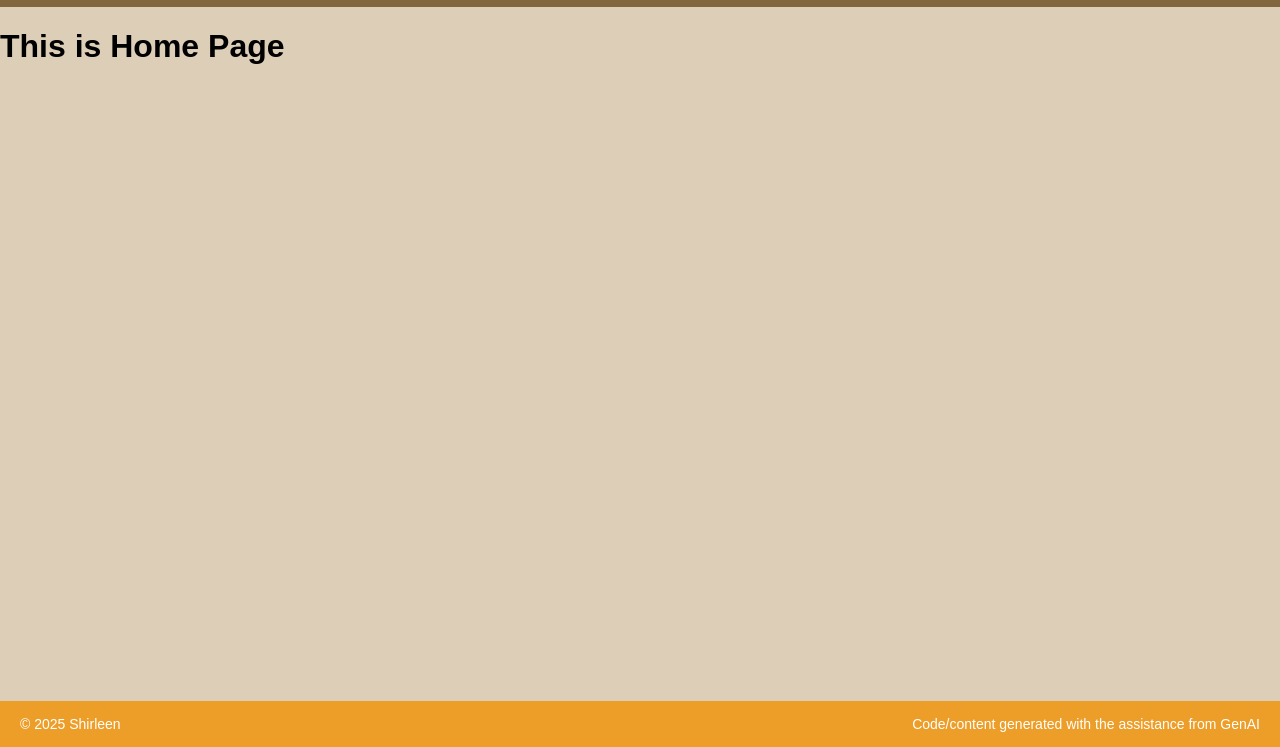
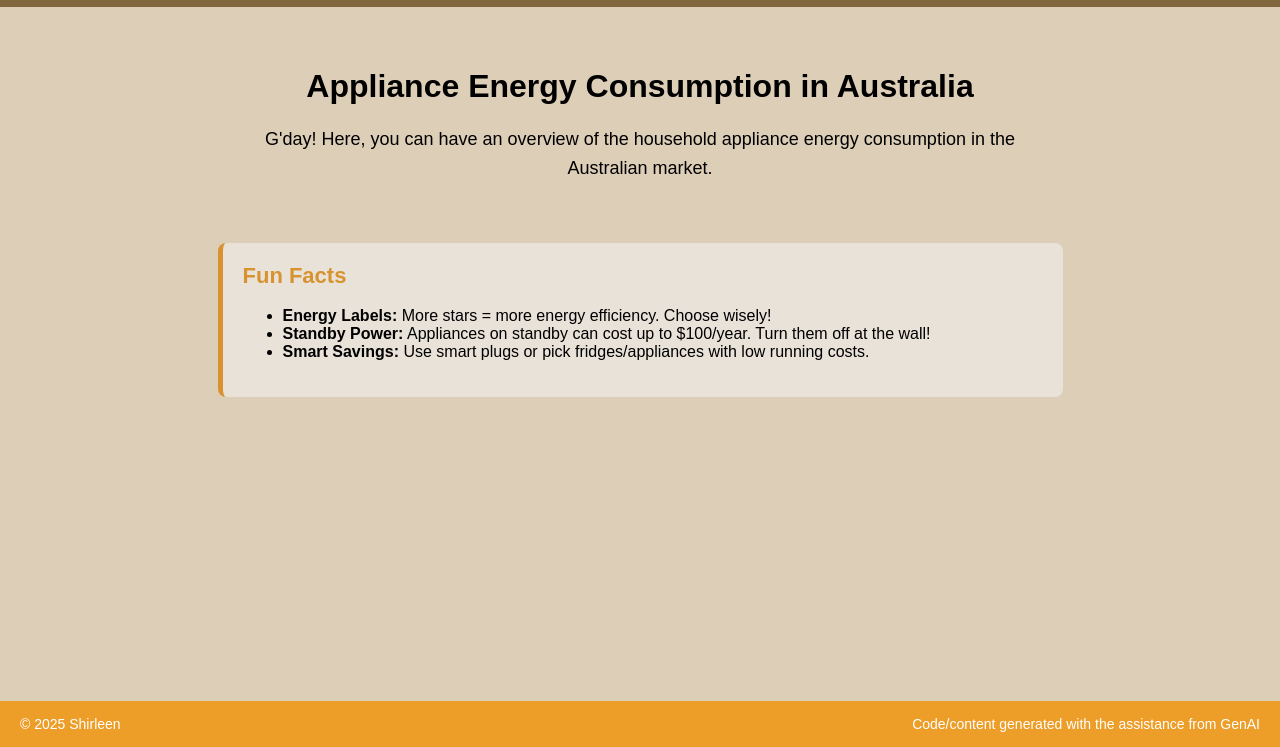
Before and after one commit to shhhhnobody/T01-a-, a plain HTML site: page home.html in a window 1280 px wide. Shown: the part 53-800 px from the top of the page. Drawn offline with Linux system fonts and the light colour scheme.

Commit message:
home page content

```diff
--- a/home.html
+++ b/home.html
@@ -15,7 +15,20 @@
                 <li><a href="#" data-page="aboutus">About Us</a></li>
             </ul>
         </nav>
-        <h1>This is Home Page</h1>
+        <main id="content">
+            <h1>Appliance Energy Consumption in Australia</h1>
+            <p>
+                G'day! Here, you can have an overview of the household appliance energy consumption in the Australian market.
+            </p>
+            <div class="fun-fact-box">
+                <h2>Fun Facts</h2>
+                <ul>
+                    <li><strong>Energy Labels:</strong> More stars = more energy efficiency. Choose wisely!</li>
+                    <li><strong>Standby Power:</strong> Appliances on standby can cost up to $100/year. Turn them off at the wall!</li>
+                    <li><strong>Smart Savings:</strong> Use smart plugs or pick fridges/appliances with low running costs.</li>
+                </ul>
+            </div>
+        </main>
 
         <footer>
             <span class="footer-left">&copy; 2025 Shirleen</span>
--- a/style.css
+++ b/style.css
@@ -45,6 +45,41 @@ nav ul li a.active {
   color: black;
 }
 
+main#content {
+    padding: 40px 40px 100px 40px;
+    text-align: center;
+}
+
+main#content h1 {
+    font-size: 32px;
+    margin-bottom: 20px;
+}
+
+main#content p {
+    font-size: 18px;
+    line-height: 1.6;
+    max-width: 800px;
+    margin: 0 auto; /* center paragraph */
+}
+
+.fun-fact-box {
+    background-color: #e9e2d9;
+    border-left: 5px solid #d79330;
+    padding: 20px;
+    margin: 60px auto;
+    max-width: 800px;
+    text-align: left;
+    border-radius: 8px;
+}
+
+.fun-fact-box h2 {
+    margin-top: 0;
+    font-size: 22px;
+    color: #d79330;
+    display: flex;
+    align-items: center;
+}
+
 footer {
     background-color: #ed9e29;
     color: white;
```
